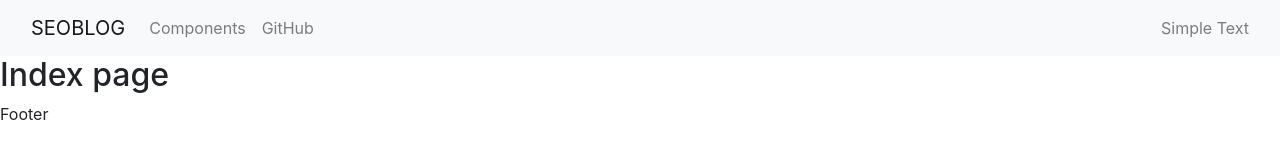
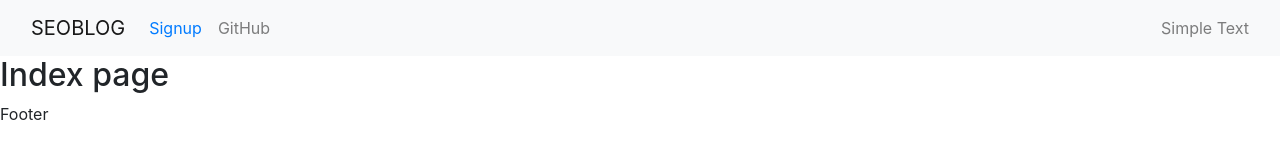
Before and after one commit to CodeSevenic/SEO-Blogging-Platform-Frontend, a Next.js app: page / in a window 1280 px wide. Shown: the top 160 px of the page. Built offline with nearby package versions, Linux system fonts and the light colour scheme.

Commit message:
PurpleWeb theme code update

```diff
--- a/components/Header/Header.js
+++ b/components/Header/Header.js
@@ -1,5 +1,6 @@
 import React, { useState } from 'react';
 import { APP_NAME } from '../../config';
+import Link from 'next/link';
 import {
   Collapse,
   Navbar,
@@ -28,7 +29,9 @@ const Header = (props) => {
         <Collapse isOpen={isOpen} navbar>
           <Nav className="mr-auto" navbar>
             <NavItem>
-              <NavLink href="/components/">Components</NavLink>
+              <NavLink>
+                <Link href="/signup">Signup</Link>
+              </NavLink>
             </NavItem>
             <NavItem>
               <NavLink href="https://github.com/reactstrap/reactstrap">GitHub</NavLink>
```
